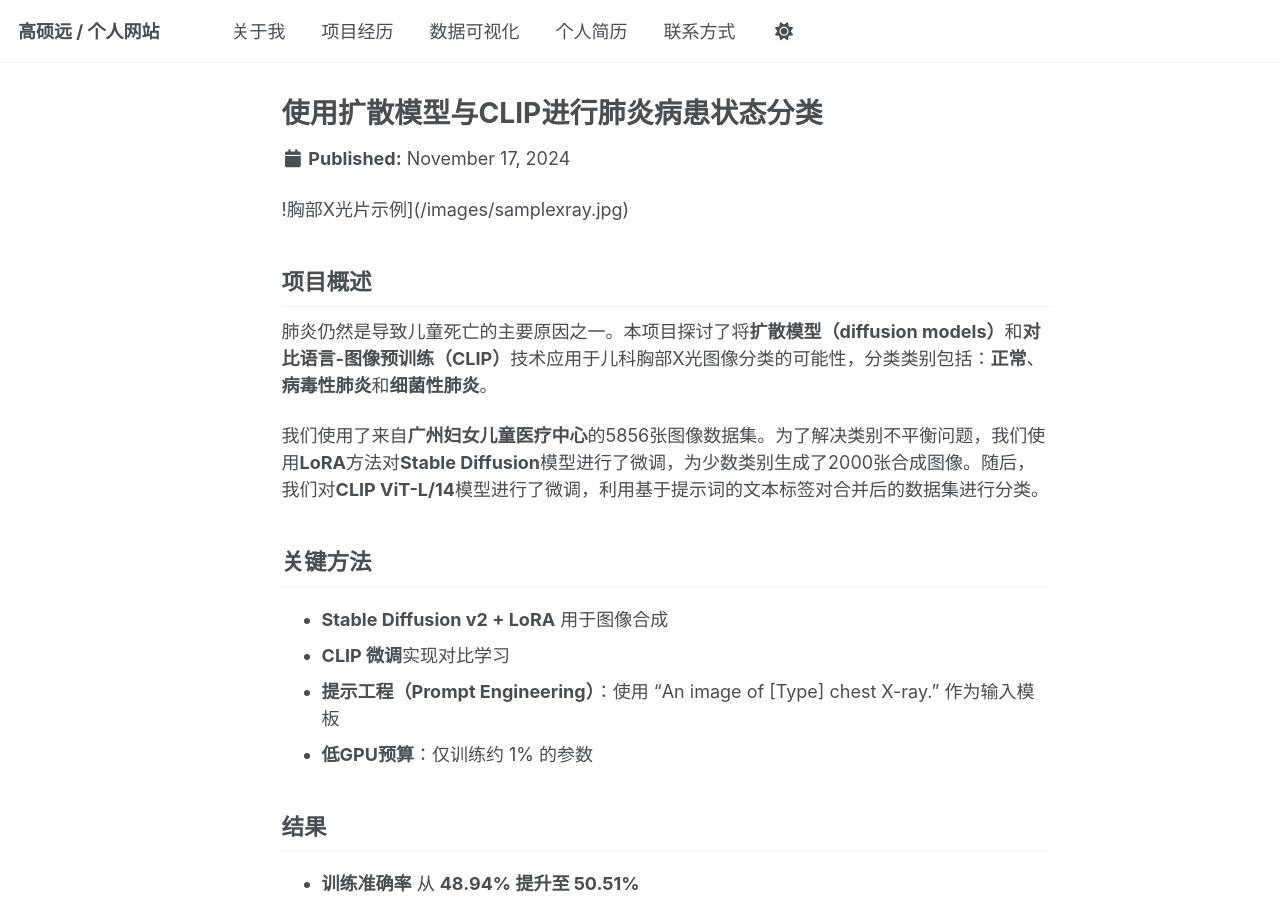
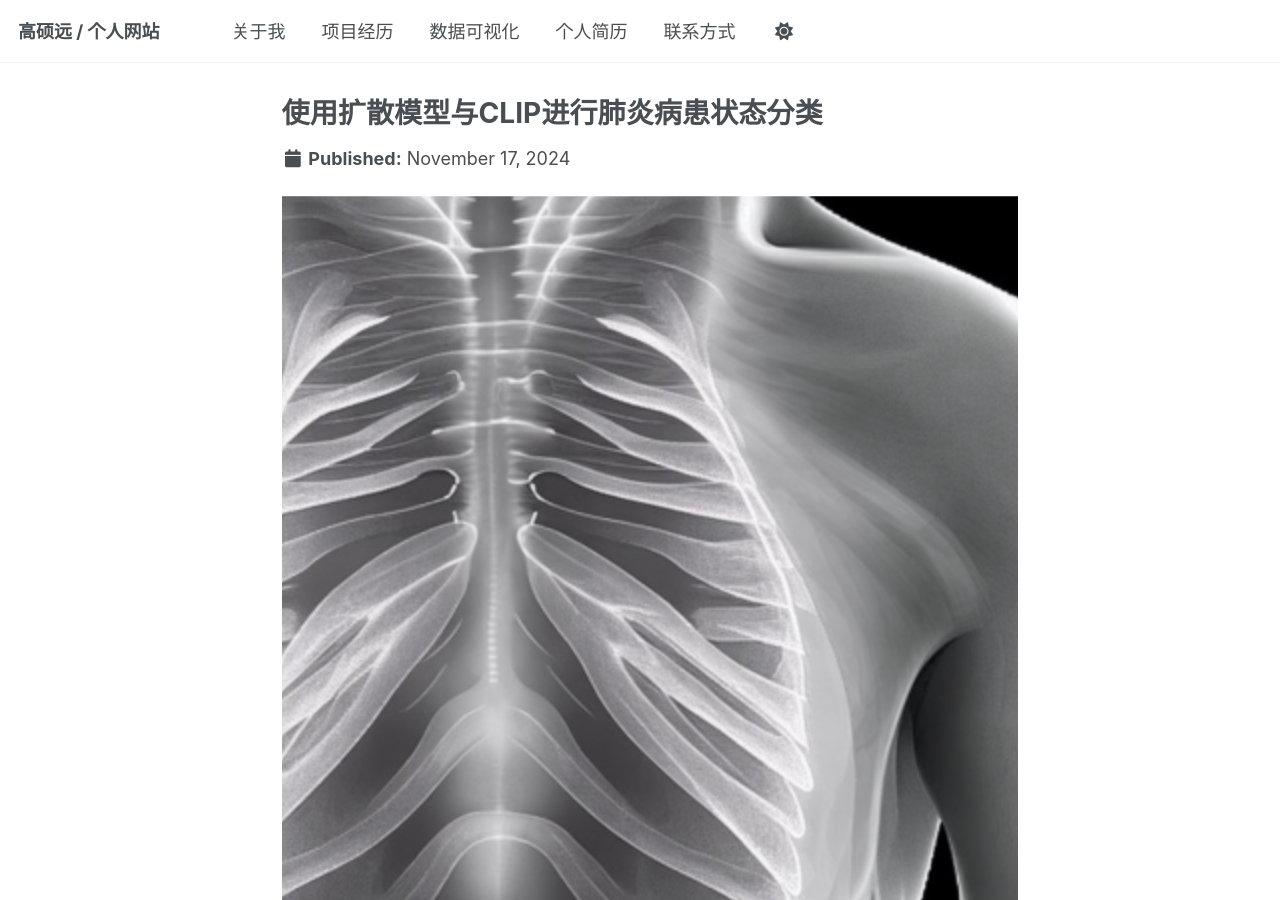
Before and after one commit to GSYH/zh, a Jekyll site: the page built from _portfolio/pneumonia-classification.md, in a window 1280 px wide and 900 px high. Built offline with Jekyll 4.4.1, drawn with Linux system fonts in a browser that asks for light colours.

Commit message:
Update pneumonia-classification.md

```diff
--- a/_portfolio/pneumonia-classification.md
+++ b/_portfolio/pneumonia-classification.md
@@ -8,7 +8,7 @@ permalink: /portfolio/pneumonia/
 date: 2024-11-17
 ---
 
-!胸部X光片示例](/images/samplexray.jpg)
+![胸部X光片示例](/images/samplexray.jpg)
 
 ## 项目概述
 
```
